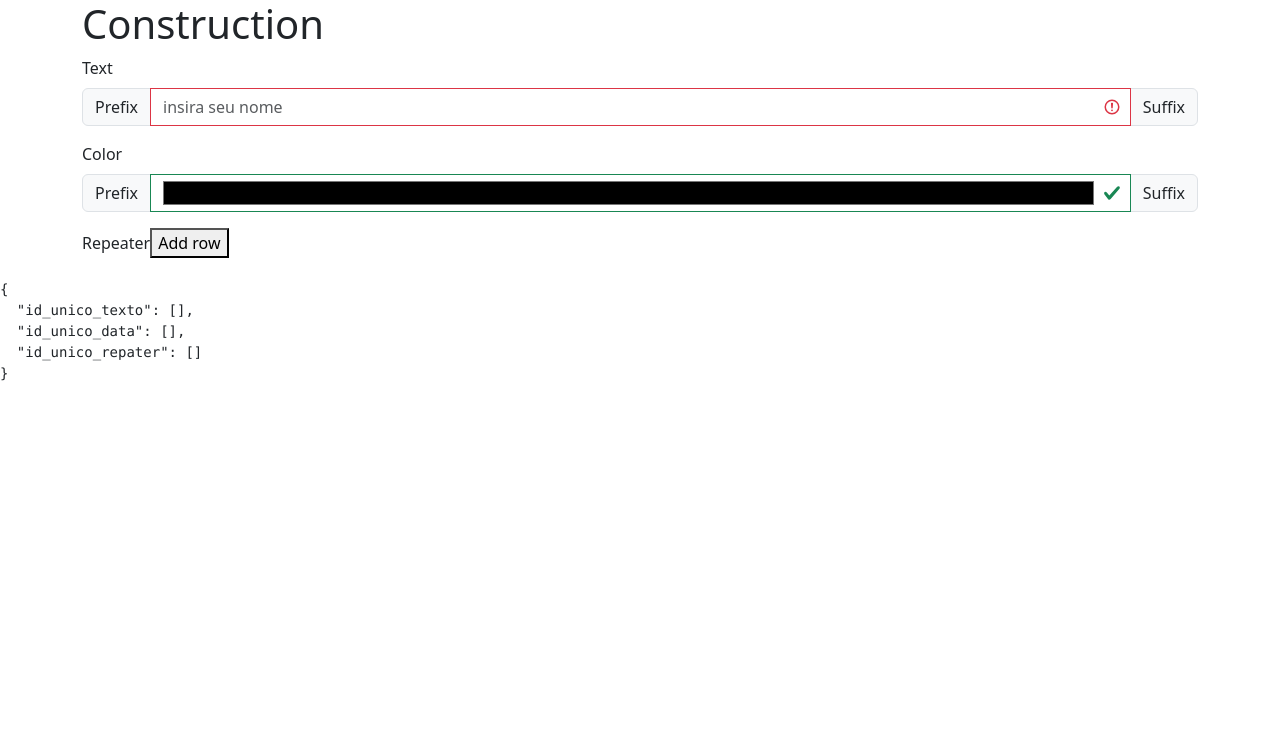
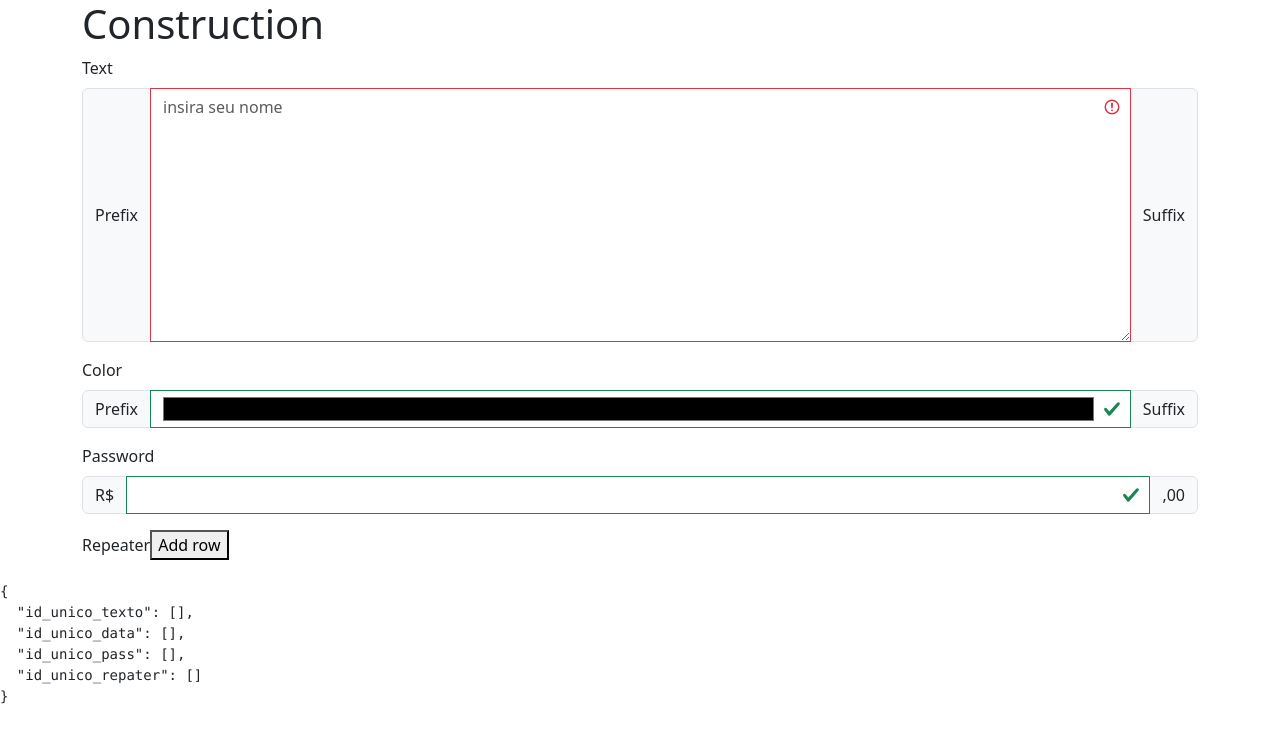
Before and after one commit to mariozenmedina/dino-cms, a Vue app: page / in a window 1280 px wide. Shown: the top 742 px of the page. Built offline with nearby package versions, Linux system fonts and the light colour scheme.

Commit message:
textarea

```diff
--- a/src/App.vue
+++ b/src/App.vue
@@ -30,7 +30,7 @@ export default {
                 {
                     component: "FieldInput",
                     attributes: {
-                        type: "text",
+                        type: "textarea",
                         name: "nome",
                         placeholder: "insira seu nome",
                         required: "true",
@@ -39,6 +39,7 @@ export default {
                         maxlength: 60,
                         size: null,
                         readonly: null,
+                        rows: 10,
                     },
                     options: {
                         label: "Text",
@@ -62,6 +63,21 @@ export default {
                         suffix: "Suffix",
                     },
                     id: "id_unico_data"
+                },
+                {
+                    component: "FieldInput",
+                    attributes: {
+                        type: "password",
+                        name: "pass",
+                        required: "true",
+                        readonly: null,
+                    },
+                    options: {
+                        label: "Password",
+                        prefix: "R$",
+                        suffix: ",00",
+                    },
+                    id: "id_unico_pass"
                 },
                 {
                     component: "FieldRepeater",
--- a/src/components/dino/fields/FieldInput.vue
+++ b/src/components/dino/fields/FieldInput.vue
@@ -3,13 +3,21 @@
         <label class="form-label">{{ options?.label ?? '' }}</label>
         <div class="input-group">
             <div v-if="options && options.prefix" class="input-group-text">{{ options.prefix }}</div>
-            <input
+            <textarea v-if="attributes?.type=='textarea'"
                 :class="[
                     'form-control',
                     isValid === true ? 'is-valid' : '',
                     isValid === false ? 'is-invalid' : ''
                 ]"
-                type="text"
+                v-model="inputValue"
+                v-bind="attributes">
+            </textarea>
+            <input v-else
+                :class="[
+                    'form-control',
+                    isValid === true ? 'is-valid' : '',
+                    isValid === false ? 'is-invalid' : ''
+                ]"
                 v-model="inputValue"
                 v-bind="attributes" />
 
--- a/src/components/dino/fields/FieldRepeater.vue
+++ b/src/components/dino/fields/FieldRepeater.vue
@@ -53,11 +53,6 @@
         });
         inputValue.value.push(newRow);
     }
-
-    onMounted(() => {
-        console.log(inputValue, props.fields);
-    });
-
 </script>
 
 <style scoped lang="less">
```
